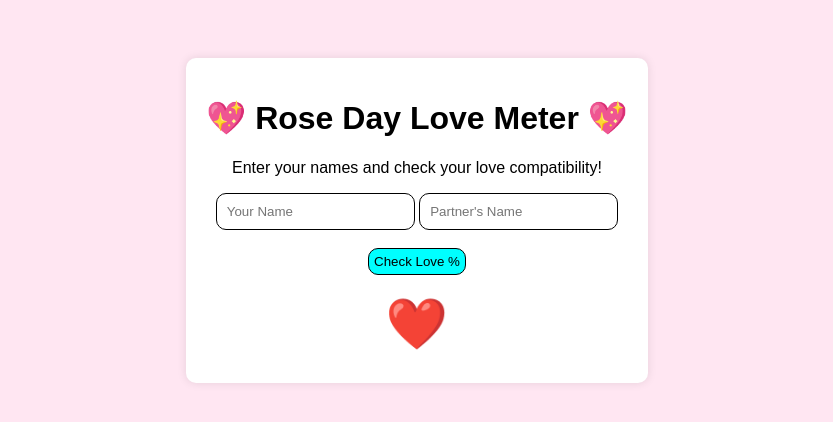
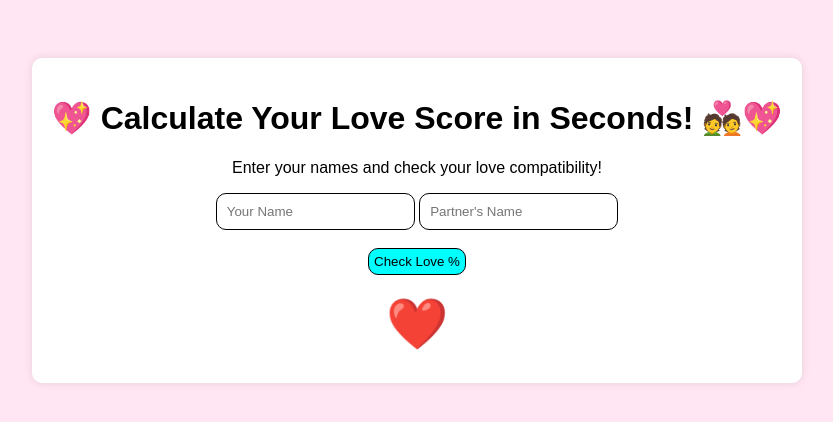
Before and after one commit to sujeetsahoo/Love_Meter, a plain HTML site: page index.html in a window 1280 px wide. Shown: the whole page, without its empty margins (223-1056 px from the left). Drawn offline with Linux system fonts and the light colour scheme.

Commit message:
Update index.html
title change

```diff
--- a/index.html
+++ b/index.html
@@ -3,12 +3,12 @@
 <head>
     <meta charset="UTF-8">
     <meta name="viewport" content="width=device-width, initial-scale=1.0">
-    <title>Rose Day Love Meter</title>
+    <title>Love Meter</title>
     <link rel="stylesheet" href="assets/meter.css">
 </head>
 <body>
     <div class="container">
-        <h1>💖 Rose Day Love Meter 💖</h1>
+        <h1>💖 Calculate Your Love Score in Seconds! 💑💖</h1>
         <p>Enter your names and check your love compatibility!</p>
         <input type="text" id="name1" placeholder="Your Name">
         <input type="text" id="name2" placeholder="Partner's Name">
```
